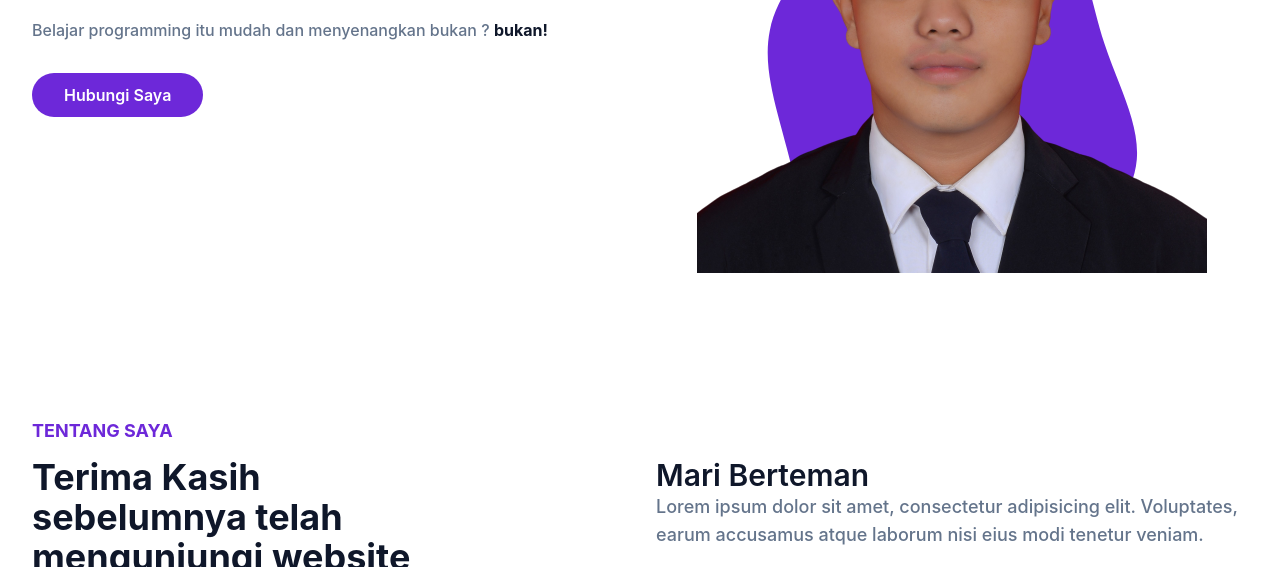
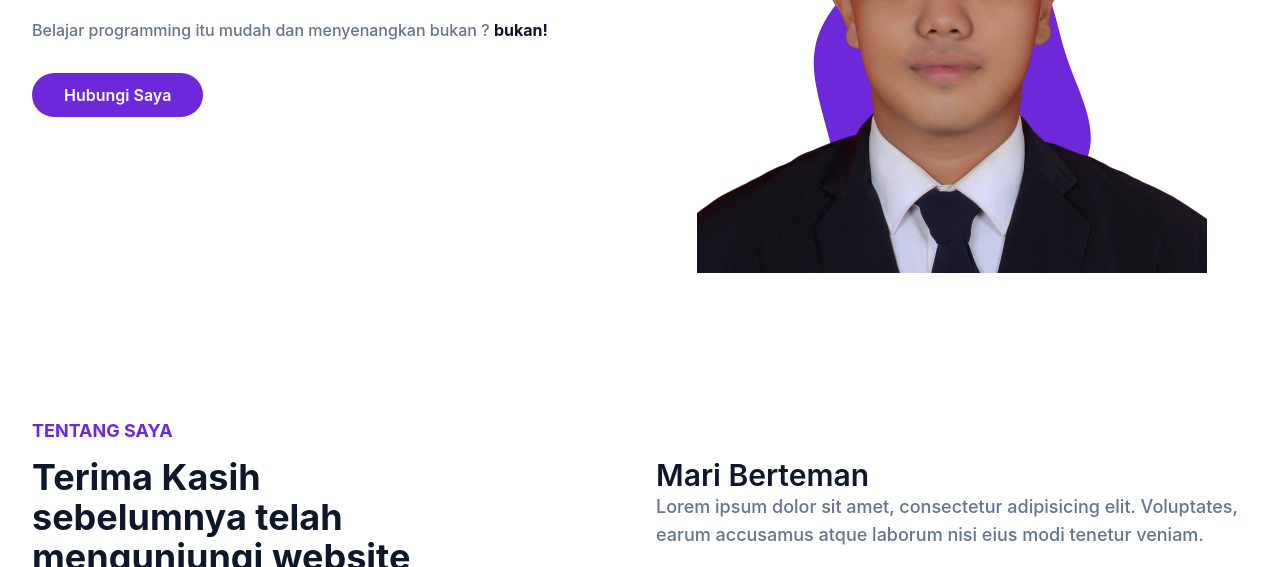
Before and after one commit to ahmadilham13/portfolio-tailwind, a website: page index.html in a window 1280 px wide. Shown: the part 425-992 px from the top of the page. Drawn offline with Linux system fonts and the light colour scheme.

Commit message:
edit home section

```diff
--- a/index.html
+++ b/index.html
@@ -66,7 +66,7 @@
                         <img src="./dist/img/ilham.png" alt="Ahmad Ilham" class="max-w-full mx-auto ">
                         <span class="absolute -bottom-5 -z-10 left-1/2 -translate-x-1/2 md:scale-100">
                             <svg width="400" height="400" viewBox="0 0 200 200" xmlns="http://www.w3.org/2000/svg">
-                                <path fill="#6D28D9" d="M46,-68.6C56,-56,57.9,-37.7,63.5,-20.6C69.1,-3.5,78.2,12.5,77,27.7C75.7,42.9,64,57.4,49.4,64.7C34.8,72,17.4,72.1,-0.7,73.1C-18.9,74.2,-37.8,76.1,-49.1,67.7C-60.4,59.4,-64.1,40.7,-68.8,23.1C-73.4,5.5,-79,-11,-75.9,-26C-72.9,-41.1,-61.3,-54.8,-47.3,-66C-33.2,-77.3,-16.6,-86.1,0.7,-87.1C18,-88.1,36,-81.2,46,-68.6Z" transform="translate(100 100) scale(1.2)" />
+                                <path fill="#6D28D9" d="M46,-68.6C56,-56,57.9,-37.7,63.5,-20.6C69.1,-3.5,78.2,12.5,77,27.7C75.7,42.9,64,57.4,49.4,64.7C34.8,72,17.4,72.1,-0.7,73.1C-18.9,74.2,-37.8,76.1,-49.1,67.7C-60.4,59.4,-64.1,40.7,-68.8,23.1C-73.4,5.5,-79,-11,-75.9,-26C-72.9,-41.1,-61.3,-54.8,-47.3,-66C-33.2,-77.3,-16.6,-86.1,0.7,-87.1C18,-88.1,36,-81.2,46,-68.6Z" transform="translate(100 100) scale(0.9)" />
                               </svg>
                         </span>
                     </div>
```
